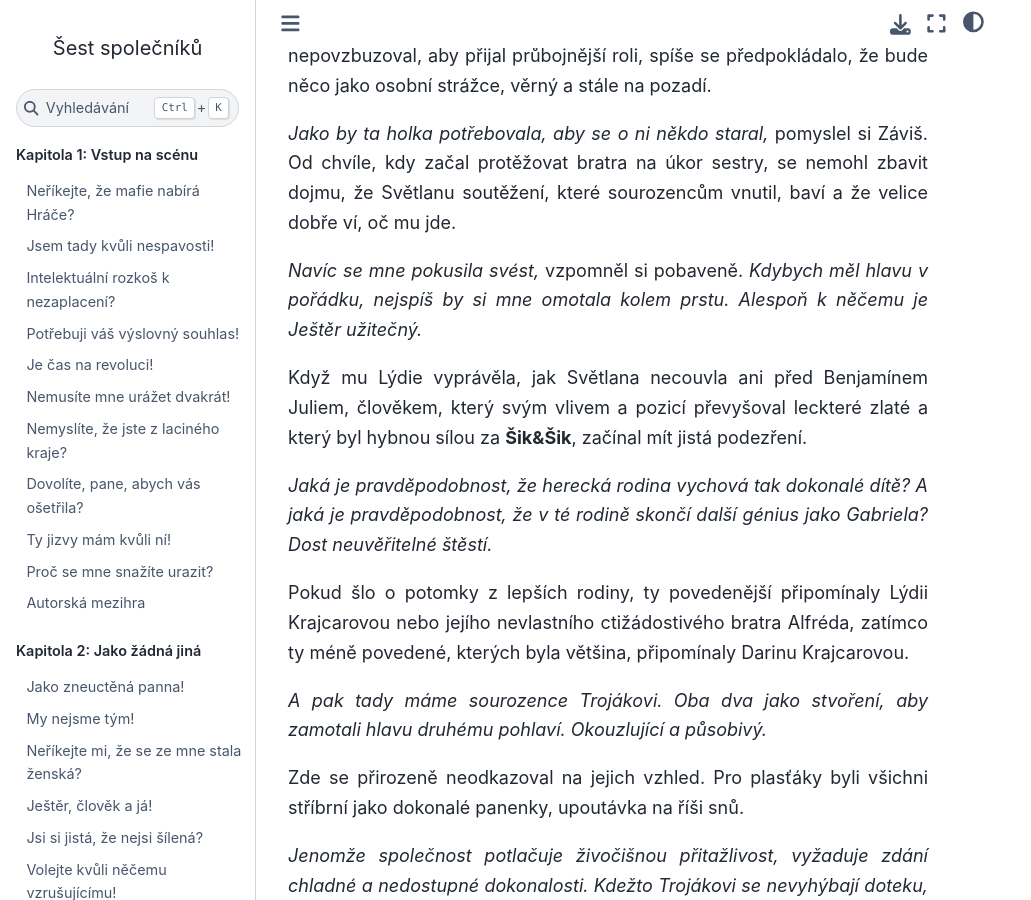
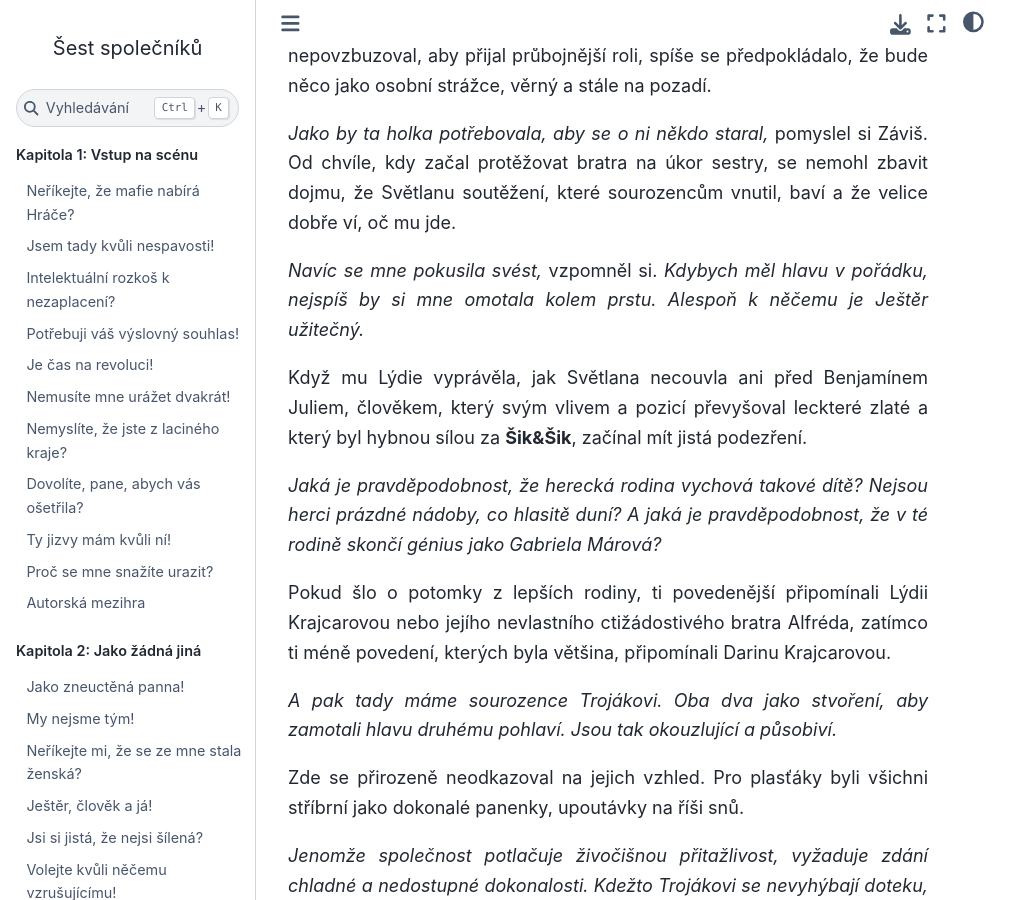
Before and after one commit to hanpari/sest-spolecniku, a Sphinx documentation site: the page built from source/sest_spolecniku/014/01.md, in a window 1280 px wide and 900 px high, scrolled down 3874 px. Shown: the whole window, without its empty margins (0-1031 px from the left). Built offline with Sphinx 7.4.7 and the Sphinx Book theme 1.1.4, drawn with Linux system fonts in a browser that asks for light colours; pages that are not in the unit, such as notebooks, are missing from menus; some of the changed text lies outside the part shown.

Commit message:
Update 01.md

```diff
--- a/source/sest_spolecniku/014/01.md
+++ b/source/sest_spolecniku/014/01.md
@@ -84,17 +84,17 @@ Když se poprvé setkali, Juraj působil jako věrný stín, zatlačený do poza
 
 *Jako by ta holka potřebovala, aby se o ni někdo staral,* pomyslel si Záviš. Od chvíle, kdy začal protěžovat bratra na úkor sestry, se nemohl zbavit dojmu, že Světlanu soutěžení, které sourozencům vnutil, baví a že velice dobře ví, oč mu jde.
 
-*Navíc se mne pokusila svést,* vzpomněl si pobaveně. *Kdybych měl hlavu v pořádku, nejspíš by si mne omotala kolem prstu. Alespoň k něčemu je Ještěr užitečný.*
+*Navíc se mne pokusila svést,* vzpomněl si. *Kdybych měl hlavu v pořádku, nejspíš by si mne omotala kolem prstu. Alespoň k něčemu je Ještěr užitečný.*
 
 Když mu Lýdie vyprávěla, jak Světlana necouvla ani před Benjamínem Juliem, člověkem, který svým vlivem a pozicí převyšoval leckteré zlaté a který byl hybnou sílou za **Šik&Šik**, začínal mít jistá podezření.
 
-*Jaká je pravděpodobnost, že herecká rodina vychová tak dokonalé dítě? A jaká je pravděpodobnost, že v té rodině skončí další génius jako Gabriela? Dost neuvěřitelné štěstí.*
+*Jaká je pravděpodobnost, že herecká rodina vychová takové dítě? Nejsou herci prázdné nádoby, co hlasitě duní? A jaká je pravděpodobnost, že v té rodině skončí génius jako Gabriela Márová?*
 
-Pokud šlo o potomky z lepších rodiny, ty povedenější připomínaly Lýdii Krajcarovou nebo jejího nevlastního ctižádostivého  bratra Alfréda, zatímco ty méně povedené, kterých byla většina, připomínaly Darinu Krajcarovou.
+Pokud šlo o potomky z lepších rodiny, ti povedenější připomínali Lýdii Krajcarovou nebo jejího nevlastního ctižádostivého  bratra Alfréda, zatímco ti méně povedení, kterých byla většina, připomínali Darinu Krajcarovou.
 
-*A pak tady máme sourozence Trojákovi. Oba dva jako stvoření, aby zamotali hlavu druhému pohlaví. Okouzlující a působivý.*
+*A pak tady máme sourozence Trojákovi. Oba dva jako stvoření, aby zamotali hlavu druhému pohlaví. Jsou tak okouzlující a působiví.*
 
-Zde se přirozeně neodkazoval na jejich vzhled. Pro plasťáky byli všichni stříbrní jako dokonalé panenky, upoutávka na říši snů.
+Zde se přirozeně neodkazoval na jejich vzhled. Pro plasťáky byli všichni stříbrní jako dokonalé panenky, upoutávky na říši snů.
 
 *Jenomže společnost potlačuje živočišnou přitažlivost, vyžaduje zdání chladné a nedostupné dokonalosti. Kdežto Trojákovi se nevyhýbají doteku, právě naopak.*
 
```
Also changed, not shown: other parts of source/sest_spolecniku/014/01.md (+1 -1 lines).
